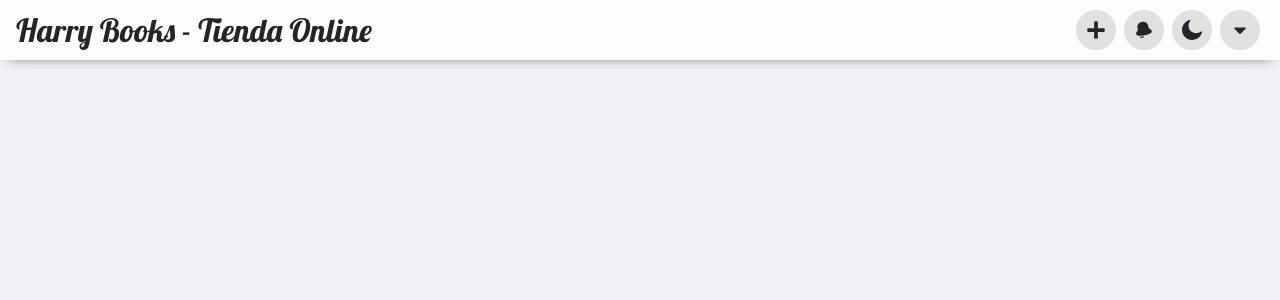
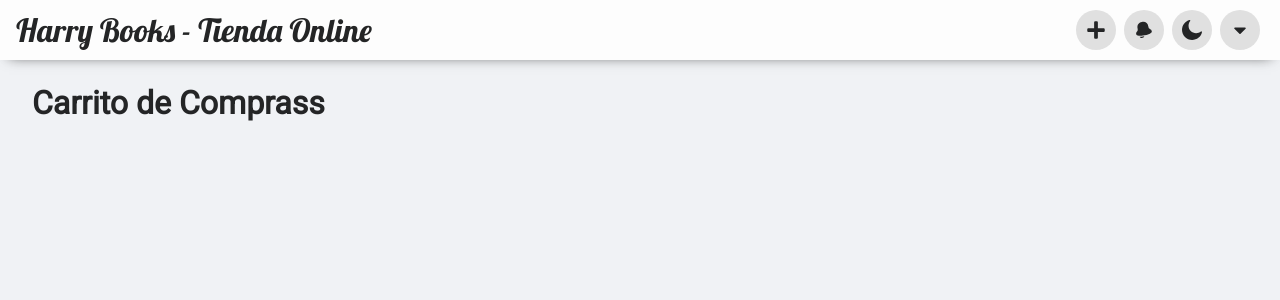
Before and after one commit to DevTony101/vue-hpotter-bookstore, a Vue app: page /cart in a window 1280 px wide. Shown: the top 300 px of the page. Built offline with nearby package versions, Linux system fonts and the light colour scheme.

Commit message:
Creating cart view

```diff
--- a/src/router/index.js
+++ b/src/router/index.js
@@ -1,6 +1,7 @@
 import Vue from "vue";
 import VueRouter from "vue-router";
 import Home from "../views/Home.vue";
+import Cart from "../views/Cart";
 
 Vue.use(VueRouter);
 
@@ -10,15 +11,11 @@ const routes = [
     name: "Home",
     component: Home,
   },
-  /*{
-    path: "/about",
-    name: "About",
-    // route level code-splitting
-    // this generates a separate chunk (about.[hash].js) for this route
-    // which is lazy-loaded when the route is visited.
-    component: () =>
-      import(webpackChunkName: "about" "../views/About.vue")
-  }*/
+  {
+    path: "/cart",
+    name: "Cart",
+    component: Cart,
+  },
 ];
 
 const router = new VueRouter({
--- /dev/null
+++ b/src/views/Cart.vue
@@ -0,0 +1,20 @@
+<template>
+  <div>
+    <div class="main-section">
+      <h1>Carrito de Comprass</h1>
+    </div>
+  </div>
+</template>
+
+<script>
+  export default {
+    name: "Cart",
+  };
+</script>
+
+<style scoped>
+  .main-section {
+    margin: 1.5rem 1rem;
+    padding: 0 1rem;
+  }
+</style>
```
